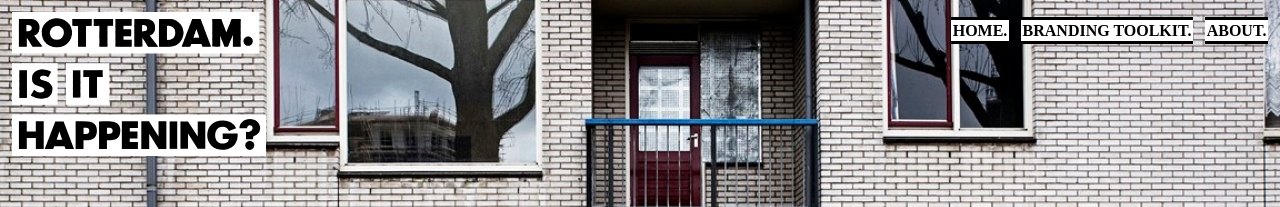
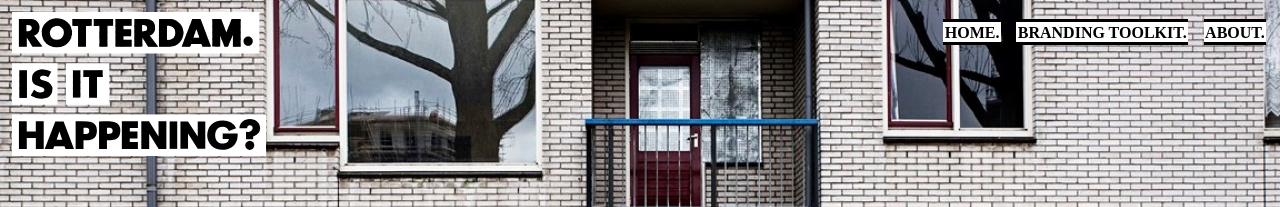
Before and after one commit to norealdirection/norealdirection.github.io, a Jekyll site: the page built from index.markdown, in a window 1280 px wide. Shown: the top 207 px of the page. Built offline with Jekyll 4.4.1, drawn with Linux system fonts in a browser that asks for light colours.

Commit message:
Update _layout.scss

```diff
--- a/_sass/minima/_layout.scss
+++ b/_sass/minima/_layout.scss
@@ -65,11 +65,10 @@
 		width: auto;
 		height: auto;
 		//padding: 0.1rem;
-		//margin: 0.1rem;
+		margin: 0.1rem;
 	}
 
 	.page-link {
-		padding: 0.1rem;
 		color: black;
 		font-family: "Futura";
 		font-weight: bold;
```
